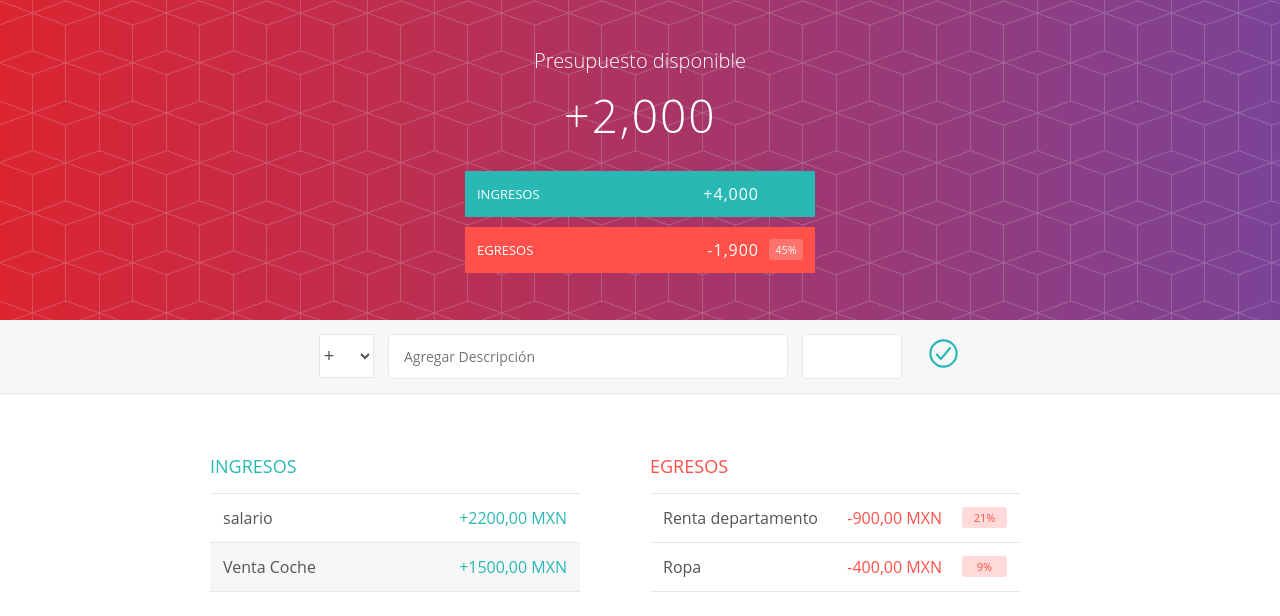
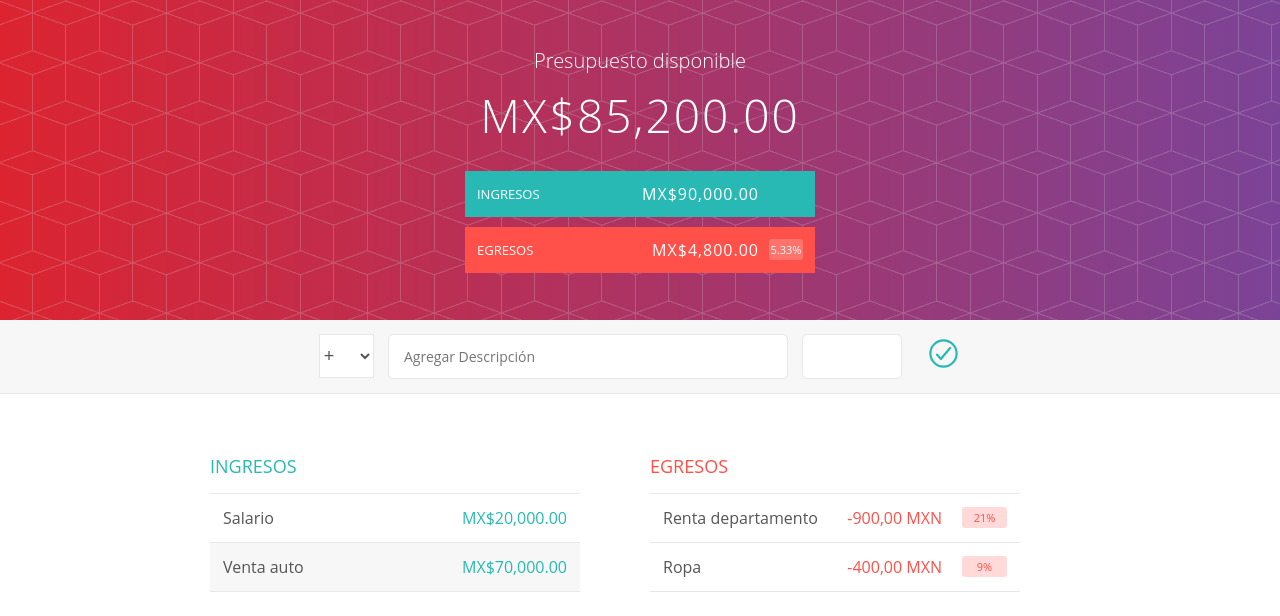
Before and after one commit to elchampion/PresupuestoJS, a plain HTML site: page index.html in a window 1280 px wide. Drawn offline with nearby package versions, Linux system fonts and the light colour scheme.

Commit message:
Avance 4: los ingresos ya se cargan dinámicamente

```diff
--- a/index.html
+++ b/index.html
@@ -14,20 +14,20 @@
 
 </head>
 
-<body>
+<body onload="cargarApp()">
 
     <div class="cabecero">
 
         <div class="presupuesto">
 
             <div class="presupuesto_titulo">Presupuesto disponible</div>
-            <div class="presupuesto_valor">+2,000</div>
+            <div class="presupuesto_valor", id="presupuesto">+2,000</div>
 
             <div class="presupuesto_ingreso limpiarEstilos">
 
                 <div class="presupuesto_ingreso--texto">Ingresos</div>
                 <div class="derecha">
-                    <div class="presupuesto_ingreso--valor">+4,000</div>
+                    <div class="presupuesto_ingreso--valor", id="ingresos">+4,000</div>
                     <div class="presupuesto_ingreso--porcentaje"><br></div>
                 </div>
 
@@ -36,8 +36,8 @@
             <div class="presupuesto_egreso limpiarEstilos">
                 <div class="presupuesto_egreso--texto">Egresos</div>
                 <div class="derecha limpiarEstilos">
-                    <div class="presupuesto_egreso--valor">-1,900</div>
-                    <div class="presupuesto_egreso--porcentaje">45%</div>
+                    <div class="presupuesto_egreso--valor", id="egresos">-1,900</div>
+                    <div class="presupuesto_egreso--porcentaje", id="porcentaje">45%</div>
 
                 </div>
             </div>
@@ -81,7 +81,7 @@
                         <div class="elemento_eliminar">
                             <button class="elemento_eliminar--btn">
                                 <!-- nombre incorrecto en la sintaxis del PDF, nombre correcto en el CSS-->
-                                <ion-icon name="close-circle-outline"></ion-icon>
+                                <ion-icon name="close-circle-outline" onclick=eliminarIngreso();></ion-icon>
                             </button>
                         </div>
 
--- a/js/Dato.js
+++ b/js/Dato.js
@@ -4,16 +4,16 @@
 
 
 class Dato {
-    constructor(descripción, valor) {
-        this._descripcion = descripción; //los atributos con _ son privados y la forma de acceder es con Get
+    constructor(descripcion, valor) {
+        this._descripcion = descripcion; //los atributos con _ son privados y la forma de acceder es con Get
         this._valor = valor;
     }
-    get getDescripción() {
-        return this._descripción;
+    get getDescripcion() {
+        return this._descripcion;
     }
 
-    set setDescripción(descripción) {
-        this._descripción = descripción;
+    set setDescripcion(descripcion) {
+        this._descripcion = descripcion;
     }
 
     get getValor() {
--- a/js/app.js
+++ b/js/app.js
@@ -14,7 +14,7 @@ let egresos = { Renta: 900, Ropa: 400 }; //objeto
 // arrelo= [ (Salario,2000) , (Venta aurto,404040) ]
 
 const ingreso1 = new Ingreso("Salario", 20000);
-const ingreso2 = new Ingreso("Venta auto", 50000);
+const ingreso2 = new Ingreso("Venta auto", 70000);
 const egreso1 = new Egreso("Renta", 4000);
 const egreso2 = new Egreso("Ropa", 800);
 
@@ -60,14 +60,24 @@ const totalEgresos = () => {
 
 
 const cargarCabecero = () => {
-    var presupuesto = totalIngresos() - totalEgresos(); // poner los paréntesis es ejecutar la función, si no, es como poner una declaración de la fn
-    var porcentajeEgreso = totalEgresos() / totalIngresos();
+    let presupuesto = totalIngresos() - totalEgresos(); // poner los paréntesis es ejecutar la función, si no, es como poner una declaración de la fn
+    let porcentajeEgreso = totalEgresos() / totalIngresos();
     console.log(formatoMoneda(totalIngresos()));
     console.log(formatoMoneda(totalEgresos()));
     console.log("el presupuesto es disponible es " + formatoMoneda(presupuesto));
     console.log("el porcentaje del egreso es " + formatoPorcentaje(porcentajeEgreso));
-    //
-    //
+
+    let elementoPresupuesto = document.getElementById("presupuesto");
+    let elementoPorcentaje = document.getElementById("porcentaje");
+    let elementoIngresos = document.getElementById("ingresos");
+    let elementoEgresos = document.getElementById("egresos");
+
+
+    elementoPresupuesto.innerHTML = formatoMoneda(presupuesto);
+    elementoPorcentaje.innerHTML = formatoPorcentaje(porcentajeEgreso);
+    elementoIngresos.innerHTML = formatoMoneda(totalIngresos());
+    elementoEgresos.innerHTML = formatoMoneda(totalEgresos());
+
 }
 
 // una función que recibe "un número" / "numeros" , les aplica un formato de Moneda y los regresa
@@ -87,3 +97,52 @@ const formatoPorcentaje = (numero) => {
 
 // una función como propiedad de un objeto, es un método o función de un objeto
 //una función por si sola, es solo una función
+
+
+
+function cargarApp() {
+    cargarCabecero();
+    cargarIngresos();
+}
+
+
+const cargarIngresos = () => {
+    let ingresosHTML="";//declaración de variable vacia
+    for (let ingreso of ingresos) {
+        //ingresosHTML.push(crearIngresoHTML(ingreso));
+        ingresosHTML= ingresosHTML + crearIngresoHTML(ingreso);
+    }
+//console.log(ingresosHTML);
+//enviar ingresos HTML a la lista igresos
+let listaIngresos= document.getElementsByClassName("lista-ingresos"); //encuentralo y traemelo aqui por que le quiero setear su contenido
+listaIngresos[0].innerHTML = ingresosHTML;
+//console.log(listaIngresos);
+}
+
+
+
+
+const crearIngresoHTML = (ingreso) => {
+    let ingresoHTML = `
+<div class="elemento limpiarEstilos">
+
+<div class="elemento_descripcion">${ingreso.getDescripcion}</div>
+
+<div class="derecha limpiarEstilos">
+    <div class="elemento_valor">${formatoMoneda(ingreso.getValor)}</div>
+    <div class="elemento_eliminar">
+        <button class="elemento_eliminar--btn">
+            <!-- nombre incorrecto en la sintaxis del PDF, nombre correcto en el CSS-->
+            <ion-icon name="close-circle-outline" onclick=eliminarIngreso(${ingreso.getId});></ion-icon>
+        </button>
+    </div>
+</div>
+</div>
+`;
+
+return ingresoHTML;
+}
+
+function eliminarIngreso(id){
+    console.log("HOLA CARAMBOLA")
+}
```
